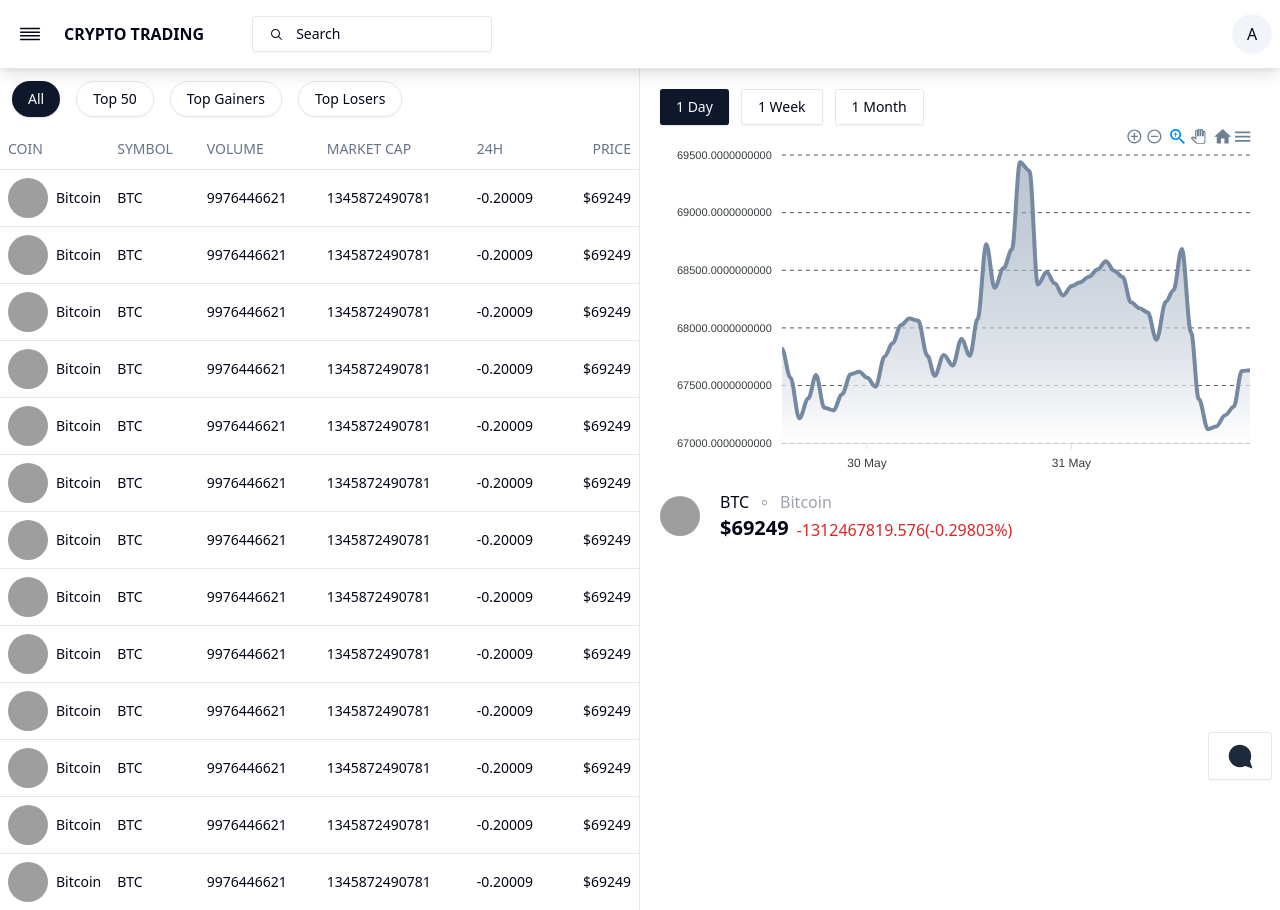
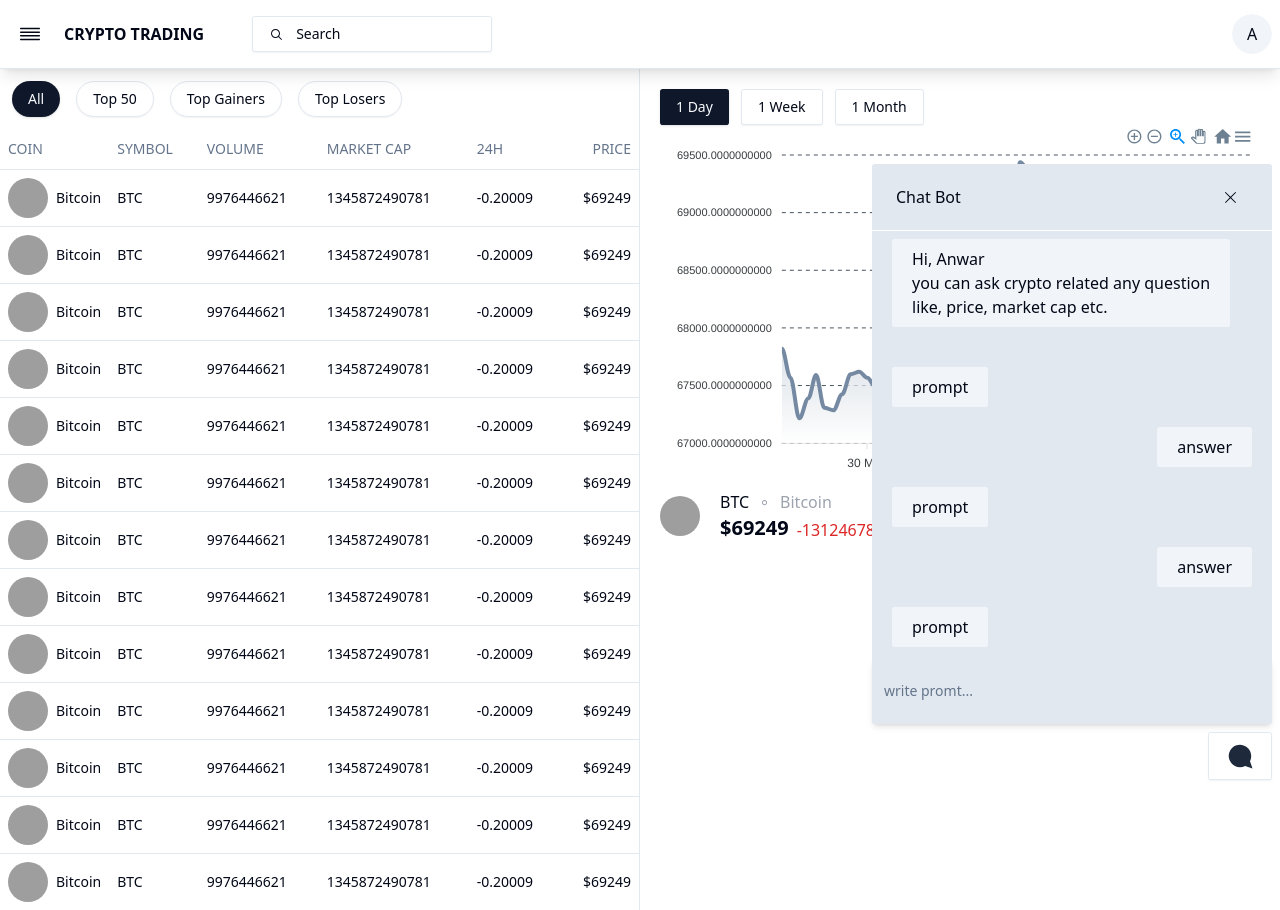
Before and after one commit to MuhammedAnwarsha/crypto_trading_reactjs, a React (Vite) app: page / in a window 1280 px wide. Both pictures are taken after a click on the button 1240 px from the left and 756 px from the top of the page. Built offline with nearby package versions, Linux system fonts and the light colour scheme; grey boxes are pictures that could not be loaded.

Commit message:
chat bot section

```diff
--- /dev/null
+++ b/src/components/ui/input.jsx
@@ -0,0 +1,19 @@
+import * as React from "react"
+
+import { cn } from "@/lib/utils"
+
+const Input = React.forwardRef(({ className, type, ...props }, ref) => {
+  return (
+    (<input
+      type={type}
+      className={cn(
+        "flex h-9 w-full rounded-md border border-input bg-transparent px-3 py-1 text-sm shadow-sm transition-colors file:border-0 file:bg-transparent file:text-sm file:font-medium placeholder:text-muted-foreground focus-visible:outline-none focus-visible:ring-1 focus-visible:ring-ring disabled:cursor-not-allowed disabled:opacity-50",
+        className
+      )}
+      ref={ref}
+      {...props} />)
+  );
+})
+Input.displayName = "Input"
+
+export { Input }
--- a/src/page/Home/Home.jsx
+++ b/src/page/Home/Home.jsx
@@ -3,14 +3,32 @@ import React, { useState } from "react";
 import AssetTable from "./AssetTable";
 import StockChart from "./StockChart";
 import { Avatar, AvatarImage } from "@/components/ui/avatar";
-import { DotIcon } from "@radix-ui/react-icons";
+import { Cross1Icon, DotIcon } from "@radix-ui/react-icons";
 import { MessageCircle } from "lucide-react";
+import { Input } from "@/components/ui/input";
 
 const Home = () => {
   const [category, setCategory] = useState("all");
+  const [inputValue, setInputValue] = useState("");
+  const [isBotRelease, setIsBotRelease] = useState(false);
+
+  const handleBotRelease = () => {
+    setIsBotRelease(!isBotRelease);
+  };
 
   const handleCategory = (value) => {
     setCategory(value);
+  };
+
+  const handleChange = (e) => {
+    setInputValue(e.target.value);
+  };
+
+  const handleKeyPress = (event) => {
+    if (event.key == "Enter") {
+      console.log(inputValue);
+    }
+    setInputValue("");
   };
 
   return (
@@ -75,8 +93,61 @@ const Home = () => {
         </div>
       </div>
       <section className="fixed bottom-5 right-2 z-40 flex flex-col justify-end items-end gap-2">
+        {isBotRelease && (
+          <div className="rounded-md w-[20rem] md:w-[25rem] lg:w-[25rem] h-[70vh] bg-slate-200">
+            <div className="flex justify-between items-center px-6 h-[12%] border-b border-white">
+              <p>Chat Bot</p>
+              <Button onClick={handleBotRelease} variant="ghost" size="icon">
+                <Cross1Icon />
+              </Button>
+            </div>
+            <div className="h-[76%] flex flex-col overflow-y-auto gap-5 px-5 py-2 scroll-container">
+              <div className="self-start pb-5 w-auto">
+                <div className="justify-end self-end px-5 py-2 rounded-md bg-slate-100 w-auto">
+                  <p>Hi, Anwar</p>
+                  <p>you can ask crypto related any question</p>
+                  <p>like, price, market cap etc.</p>
+                </div>
+              </div>
+
+              {[1, 1, 1, 1, 1].map((item, i) => (
+                <div
+                  key={i}
+                  className={`${
+                    i % 2 == 0 ? "self-start" : "self-end"
+                  } "pb-5 w-auto"`}
+                >
+                  {i % 2 == 0 ? (
+                    <div className="justify-end self-end px-5 py-2 rounded-md bg-slate-100 w-auto">
+                      <p>prompt</p>
+                    </div>
+                  ) : (
+                    <div className="justify-end self-end px-5 py-2 rounded-md bg-slate-100 w-auto">
+                      <p>answer</p>
+                    </div>
+                  )}
+                </div>
+              ))}
+            </div>
+
+            <div className="h-[12%] border-t">
+              <Input
+                className="w-full h-full border-none outline-none shadow-md"
+                placeholder="write promt..."
+                onChange={handleChange}
+                value={inputValue}
+                onKeyPress={handleKeyPress}
+              />
+            </div>
+          </div>
+        )}
+
         <div className="relative w-auto cursor-pointer group">
-          <Button variant="outline" className="h-[3rem] gap-2 items-center">
+          <Button
+            onClick={handleBotRelease}
+            variant="outline"
+            className="h-[3rem] gap-2 items-center"
+          >
             <MessageCircle
               size={30}
               className="fill-[#1e293b] -rotate-90 stroke-none"
```
